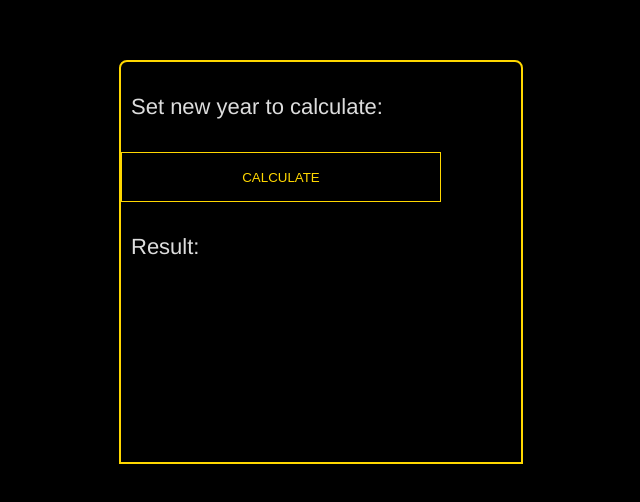
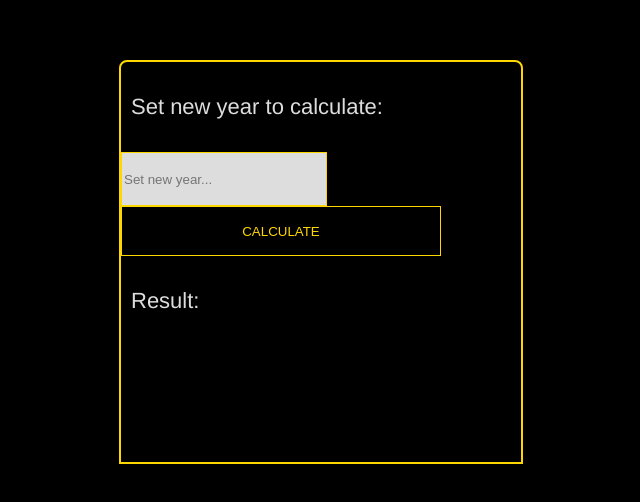
Before and after one commit to devPrzemyslawT/rsbasic-w1e1-leap-year, a React (Create React App) app: page / in a window 1280 px wide. Shown: the part 138-640 px from the top of the page, without its empty margins (319-959 px from the left). Built offline with nearby package versions, Linux system fonts and the light colour scheme.

Commit message:
simple input numerical component created

```diff
--- a/src/App.js
+++ b/src/App.js
@@ -2,18 +2,39 @@ import "./App.css";
 import "./LeapYearApp/Form/Paragraph/SimpleParagraph";
 import SimpleParagraph from "./LeapYearApp/Form/Paragraph/SimpleParagraph";
 import SimpleButton from "./LeapYearApp/Form/Button/SimpleButton";
+import SimpleInNumber from "./LeapYearApp/Form/InputNumber/SimpleInNumber";
+import { useState } from "react";
+function App() {
+	const handleOnClick = event => {
+		if (inputYear <= 0) {
+			console.log("Set value >0 ");
+		} else {
+			if (inputYear % 4 === 0) {
+				console.log("Leap year");
+			} else {
+				console.log("Not leap year");
+			}
+		}
+	};
 
+	const [inputYear, setInputYear] = useState("");
 
-function App() {
-  const handleOnClick = event => {
-    console.log("click");
-  };
+	const handleChange = event => {
+		setInputYear(event.target.value);
+
+		console.log("value is:", event.target.value);
+	};
 
 	return (
 		<div className='App'>
 			<SimpleParagraph label={"Set new year to calculate:"} />
+			<SimpleInNumber
+				placeholderInNumber={"Set new year..."}
+				onChangeValue={handleChange}
+			/>
 			<SimpleButton buttonLabel={"CALCULATE"} handleOnClick={handleOnClick} />
 			<SimpleParagraph label={"Result:"} />
+			<SimpleParagraph label={inputYear} />
 		</div>
 	);
 }
--- /dev/null
+++ b/src/LeapYearApp/Form/InputNumber/SimpleInNumber.css
@@ -0,0 +1,8 @@
+.inNumber {
+	/* padding: 10px; */
+	height: 50px;
+	width: 200px;
+	background-color: #ddd;
+	border: 1px solid gold;
+	color: black;
+}
--- /dev/null
+++ b/src/LeapYearApp/Form/InputNumber/SimpleInNumber.js
@@ -0,0 +1,27 @@
+import React from "react";
+import "./SimpleInNumber.css";
+
+// import { useState } from "react";
+
+const SimpleInNumber = props => {
+	const { placeholderInNumber, onChangeValue } = props;
+	// const [inputYear, setInputYear] = useState("");
+
+	// const handleChange = event => {
+	// 	setInputYear(event.target.value);
+
+	// 	console.log("value is:", event.target.value);
+	// };
+
+	return (
+		<div>
+			<input
+				type='number'
+				className='inNumber'
+				placeholder={placeholderInNumber}
+				onChange={onChangeValue}></input>
+		</div>
+	);
+};
+
+export default SimpleInNumber;
```
